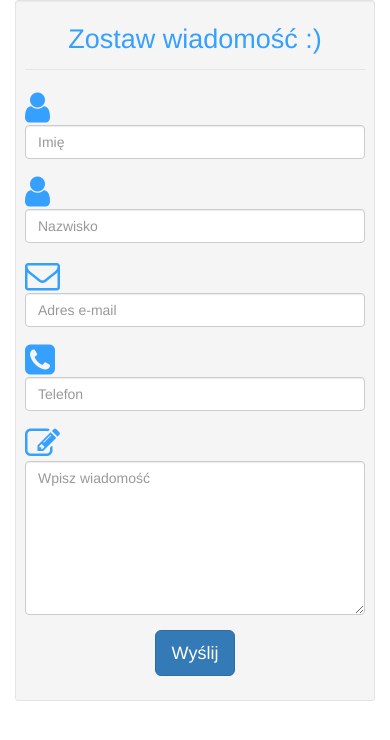
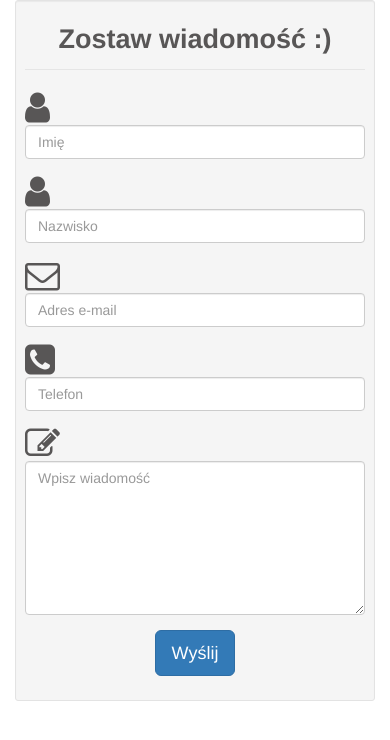
Before and after one commit to KarSiep1996/blog-app, a Flask app: page /contact-me in a window 390 px wide. Shown: the top 740 px of the page. Run offline with Flask 2, Linux system fonts and the light colour scheme; some libraries are stand-ins or nearby versions.

Commit message:
Modify contact_me.html

```diff
--- a/blog/templates/contact_me.html
+++ b/blog/templates/contact_me.html
@@ -20,37 +20,37 @@
             <div class="well well-sm">
                 <form class="form-horizontal" method="post">
                     <fieldset>
-                        <legend class="text-center header">Zostaw wiadomość :)</legend>
+                        <legend class="text-center header" style="color: rgb(88, 86, 86); font-weight: bolder;">Zostaw wiadomość :)</legend>
 
                         <div class="form-group">
-                            <span class="col-md-1 col-md-offset-2 text-center"><i class="fa fa-user bigicon"></i></span>
+                            <span class="col-md-1 col-md-offset-2 text-center"><i class="fa fa-user bigicon" style="color: rgb(88, 86, 86);"></i></span>
                             <div class="col-md-8">
                                 <input id="fname" name="name" type="text" placeholder="Imię" class="form-control">
                             </div>
                         </div>
                         <div class="form-group">
-                            <span class="col-md-1 col-md-offset-2 text-center"><i class="fa fa-user bigicon"></i></span>
+                            <span class="col-md-1 col-md-offset-2 text-center"><i class="fa fa-user bigicon" style="color: rgb(88, 86, 86);"></i></span>
                             <div class="col-md-8">
                                 <input id="lname" name="name" type="text" placeholder="Nazwisko" class="form-control">
                             </div>
                         </div>
 
                         <div class="form-group">
-                            <span class="col-md-1 col-md-offset-2 text-center"><i class="fa fa-envelope-o bigicon"></i></span>
+                            <span class="col-md-1 col-md-offset-2 text-center"><i class="fa fa-envelope-o bigicon" style="color: rgb(88, 86, 86);"></i></span>
                             <div class="col-md-8">
                                 <input id="email" name="email" type="text" placeholder="Adres e-mail" class="form-control">
                             </div>
                         </div>
 
                         <div class="form-group">
-                            <span class="col-md-1 col-md-offset-2 text-center"><i class="fa fa-phone-square bigicon"></i></span>
+                            <span class="col-md-1 col-md-offset-2 text-center"><i class="fa fa-phone-square bigicon" style="color: rgb(88, 86, 86);"></i></span>
                             <div class="col-md-8">
                                 <input id="phone" name="phone" type="text" placeholder="Telefon" class="form-control">
                             </div>
                         </div>
 
                         <div class="form-group">
-                            <span class="col-md-1 col-md-offset-2 text-center"><i class="fa fa-pencil-square-o bigicon"></i></span>
+                            <span class="col-md-1 col-md-offset-2 text-center"><i class="fa fa-pencil-square-o bigicon" style="color: rgb(88, 86, 86);"></i></span>
                             <div class="col-md-8">
                                 <textarea class="form-control" id="message" name="message" placeholder="Wpisz wiadomość" rows="7"></textarea>
                             </div>
```
